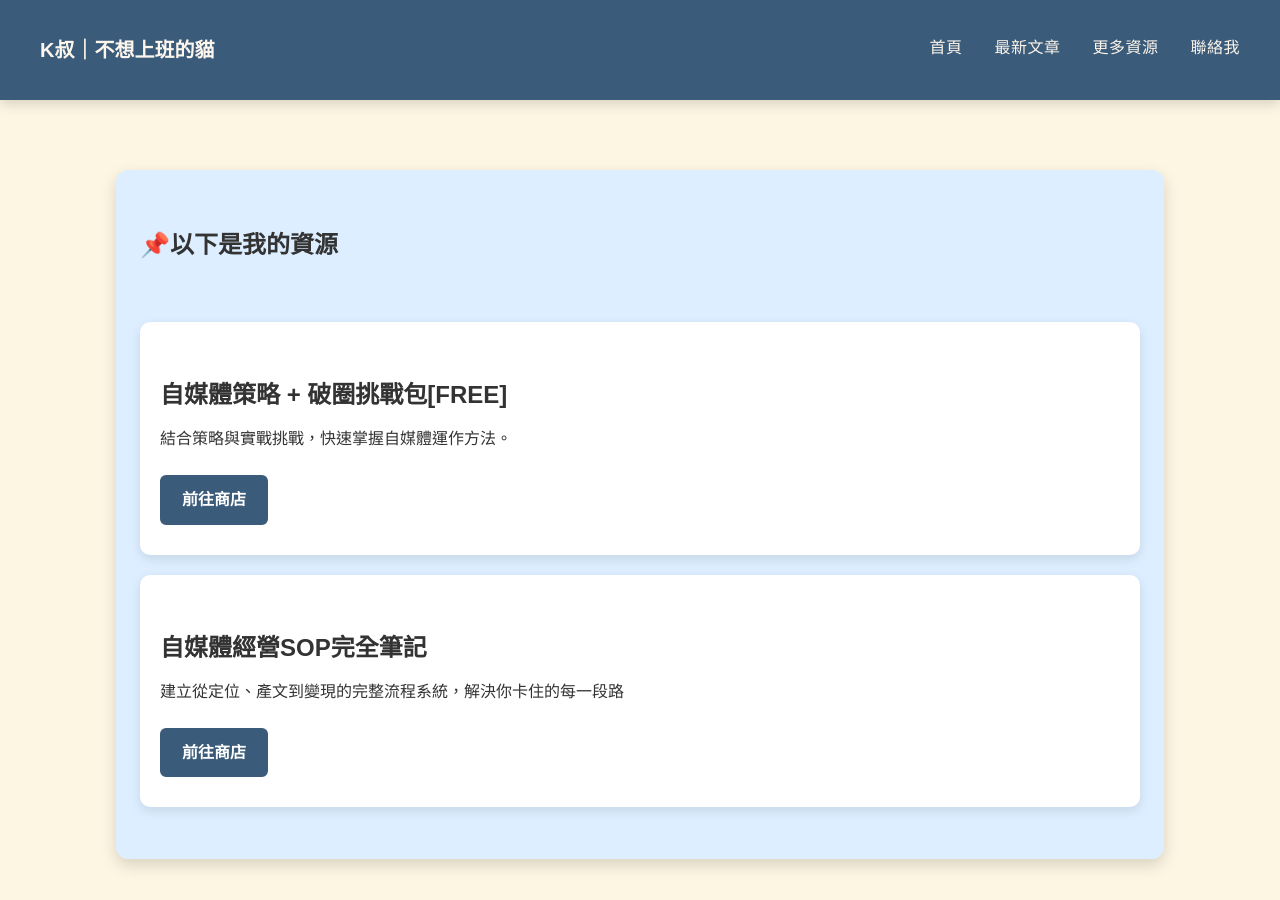
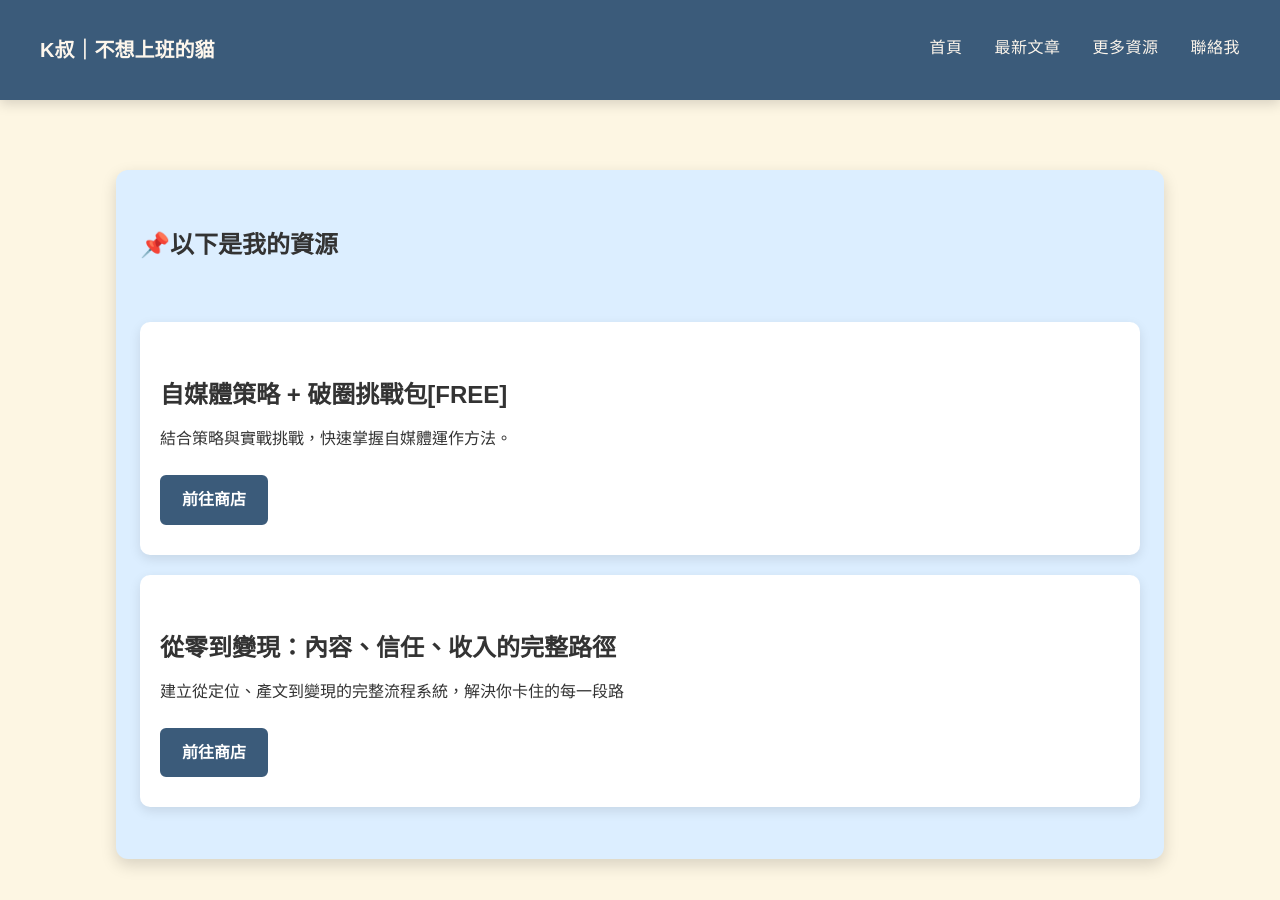
Before and after one commit to KenHAI666/Runing9TO5, a Jekyll site: the page built from resources.md, in a window 1280 px wide. Built offline with Jekyll 4.4.1, drawn with Linux system fonts in a browser that asks for light colours.

Commit message:
Update resources.md

```diff
--- a/resources.md
+++ b/resources.md
@@ -18,7 +18,7 @@ keywords: 自媒體, 資源, 工具, 教學, K叔
 
 
 <div class="card-section-1">
-  <h2>自媒體經營SOP完全筆記 </h2>
+  <h2>從零到變現：內容、信任、收入的完整路徑 </h2>
   <p>建立從定位、產文到變現的完整流程系統，解決你卡住的每一段路</p>
-  <a href="https://portaly.cc/Uncleken/product/jXFxr1YZGMN04GIL8uiE" target="_blank" class="btn-external">前往商店</a>
+  <a href="https://portaly.cc/Uncleken/product/EbC4AFUvTs6sNQoM4jZn" target="_blank" class="btn-external">前往商店</a>
 </div>
```
